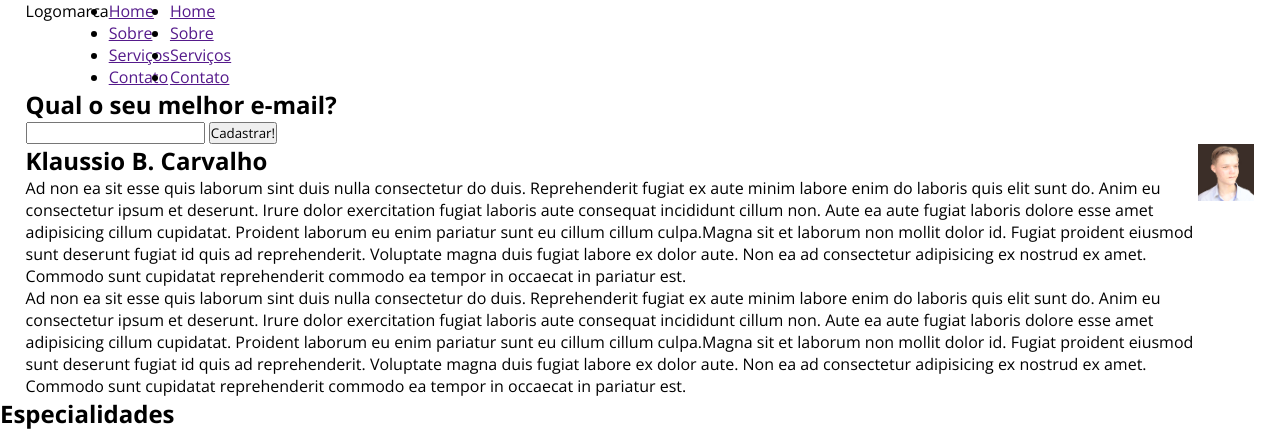
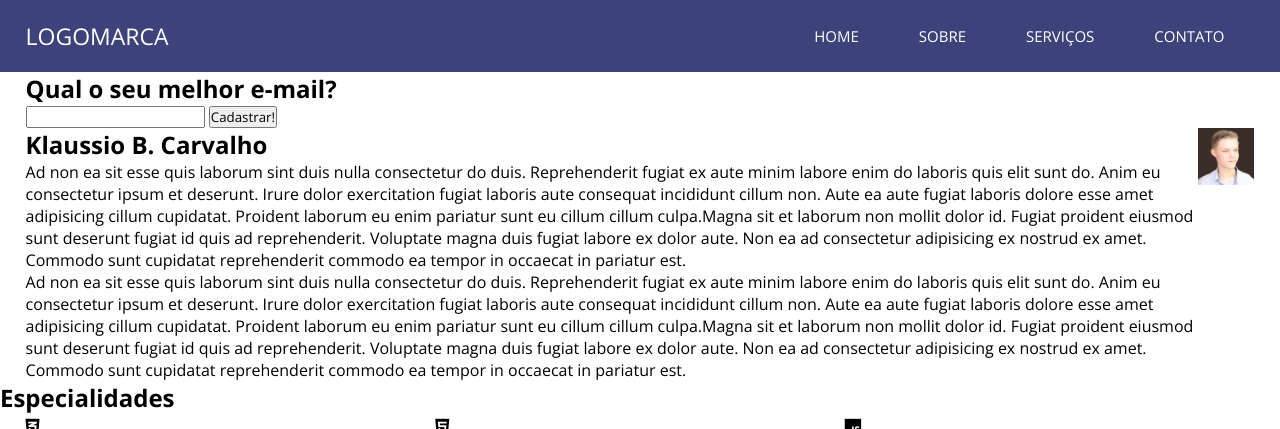
Before and after one commit to Kausinho/site-dinamico, a PHP site: page / in a window 1280 px wide. Shown: the top 429 px of the page. Run offline with PHP 8.4, Linux system fonts and the light colour scheme.

Commit message:
Estilo Header

```diff
--- a/style/style.css
+++ b/style/style.css
@@ -17,3 +17,45 @@ img{
     margin: 0 auto;
     display: flex;
 }
+
+/*ESTILIZAÇÃO HEADER*/
+header{
+    background: #3D437A;
+    padding: 20px 0;
+}
+
+header .center{
+    justify-content: space-between;
+    align-items: center;
+}
+
+header .logo{
+    font-size: 23px;
+    text-transform: uppercase;
+    font-weight: 300;
+    color: white;
+}
+
+nav.desktop ul{
+    display: flex;
+    flex-direction: row;
+}
+
+nav.desktop ul li{
+    font-weight: 300;
+    font-size: 15px;
+    padding: 0 30px;
+    list-style-type: none;
+    text-transform: uppercase;
+}
+
+nav.desktop ul li a{
+    text-decoration: none;
+    color: white;
+}
+
+.mobile{
+    display: none;
+}
+
+/****/
```
